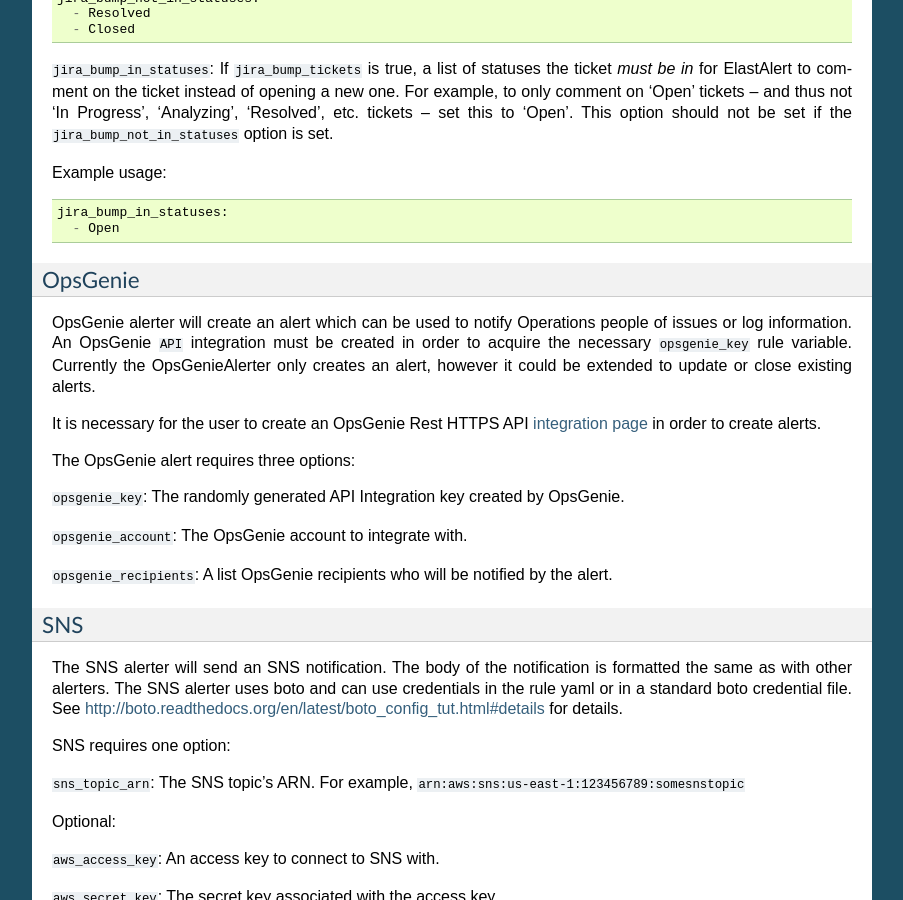
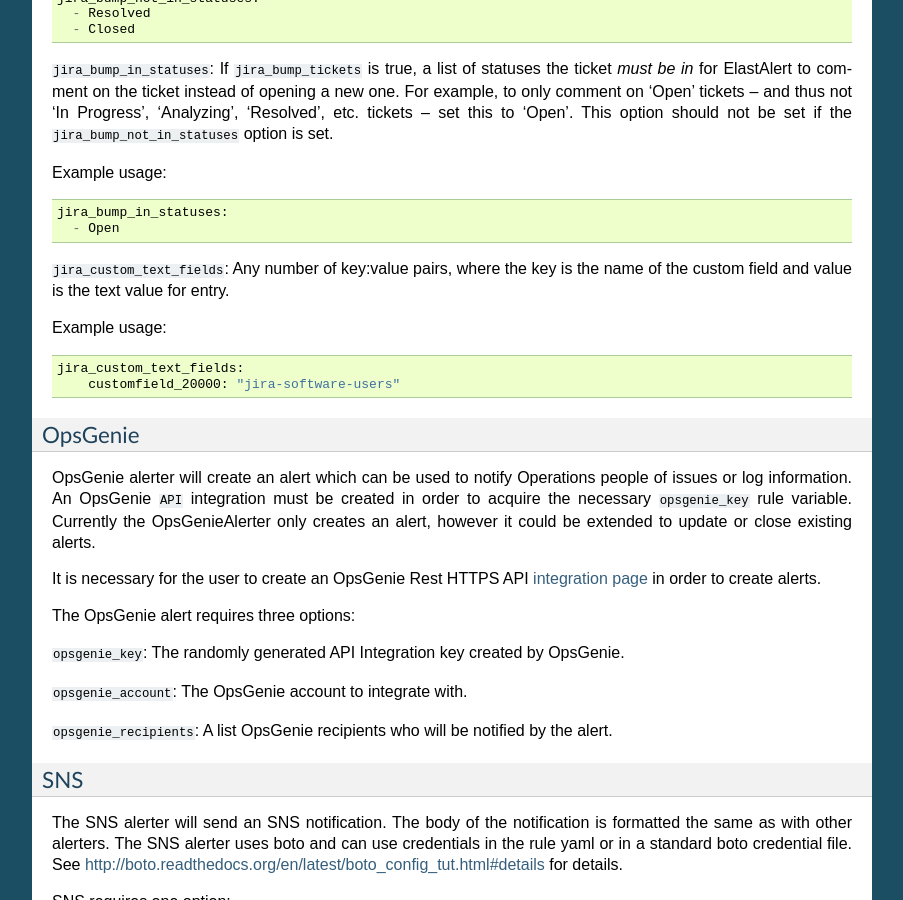
Before and after one commit to Yelp/elastalert, a Sphinx documentation site: the page built from docs/source/ruletypes.rst, in a window 1280 px wide and 900 px high, scrolled down 18947 px. Shown: the whole window, without its empty margins (198-1101 px from the left). Built offline with Sphinx 7.4.7, drawn with Linux system fonts in a browser that asks for light colours.

Commit message:
Adding in ability to put custom JIRA fields and values

```diff
--- a/docs/source/ruletypes.rst
+++ b/docs/source/ruletypes.rst
@@ -1008,6 +1008,13 @@
     jira_bump_in_statuses:
       - Open
 
+``jira_custom_text_fields``: Any number of key:value pairs, where the key is the name of the custom field and value is the text value for entry.
+
+Example usage::
+
+    jira_custom_text_fields:
+        customfield_20000: "jira-software-users"
+
 OpsGenie
 ~~~~~~~~
 
```
Also changed, not shown: 1 other file.
